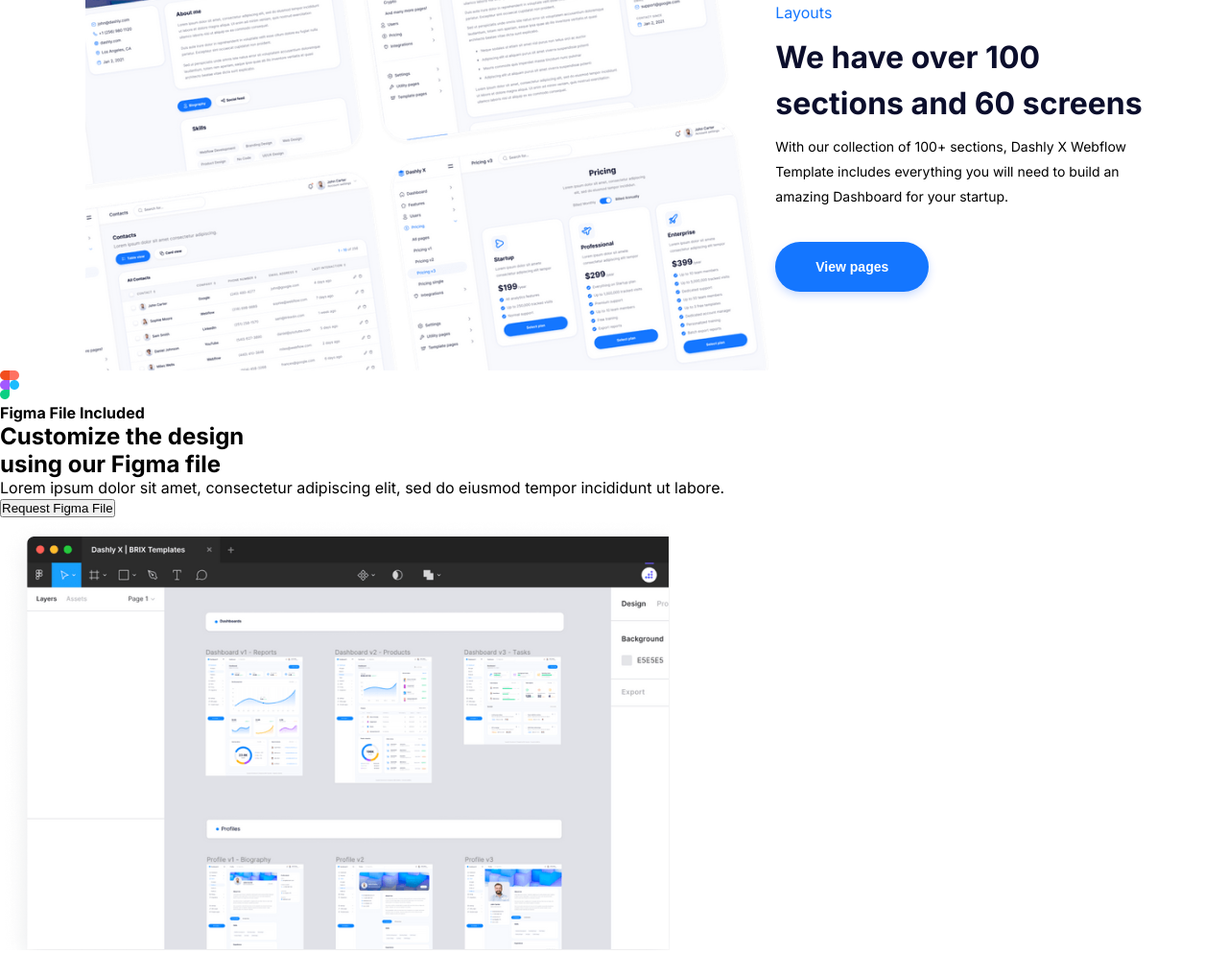
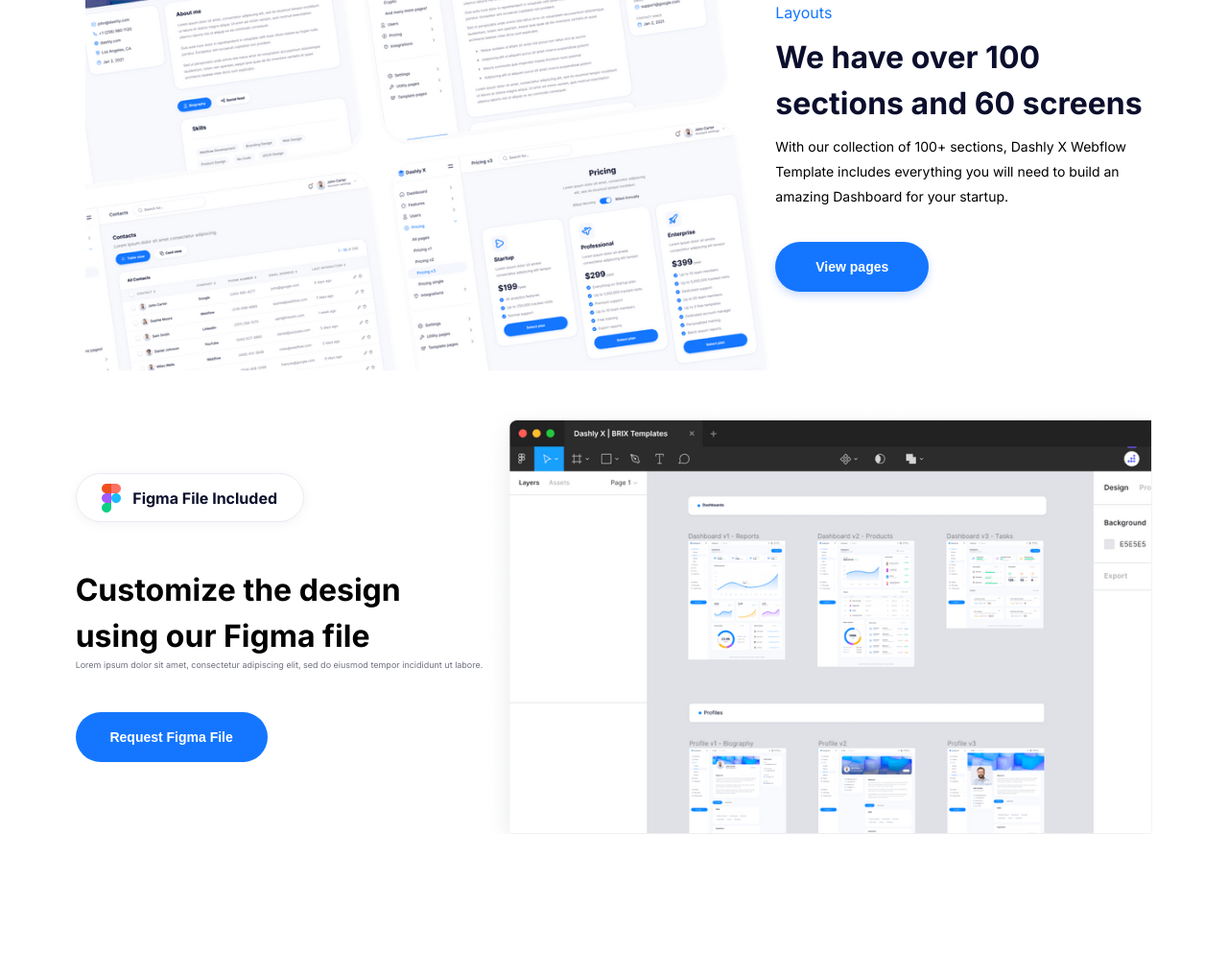
Before and after one commit to remix2021687/LayoutWeb_10, a plain HTML site: page index.html in a window 1280 px wide. Shown: the part 1437-2431 px from the top of the page at 96% size. After the commit the page ends 2306 px from the top, so only its background shows below. Drawn offline with Linux system fonts and the light colour scheme.

Commit message:
add_step-4

```diff
--- a/css/style.css
+++ b/css/style.css
@@ -209,3 +209,59 @@ body {
 }
 
 /*Step-3 endblock*/
+
+/*Step-4 block*/
+.stpe-4 {
+    display: flex;
+    flex-direction: row;
+    align-items: center;
+    justify-content: center;
+    margin-top: 32px;
+}
+
+.figma-logo {
+    display: flex;
+    flex-direction: row;
+    align-items: center;
+    justify-content: center;
+    width: 236px;
+    height: 49px;
+    border: 1px solid #E9EAF3;
+    box-shadow: 0px 2px 12px rgba(11, 22, 44, 0.05);
+    border-radius: 40px;
+}
+
+.figma-logo h4 {
+    font-size: 16px;
+    font-weight: 700;
+    color: #0B0E2C;
+    margin-left: 12px;
+}
+
+.step-4-left h2 {
+    font-size: 32px;
+    font-weight: 700;
+    line-height: 48px;
+    margin-top: 47px;
+}
+
+.step-4-left p {
+    font-size: 9px;
+    font-weight: 400;
+    color: #6F7182;
+}
+
+.step-4-left button {
+    width: 200px;
+    height: 52px;
+    background-color: #1476FF;
+    border-radius: 44px;
+    border: none;
+    color: white;
+    font-size: 14px;
+    font-weight: 700;
+    margin-top: 44px;
+    cursor: pointer;
+}
+
+/*Step-4 endblock*/
```
